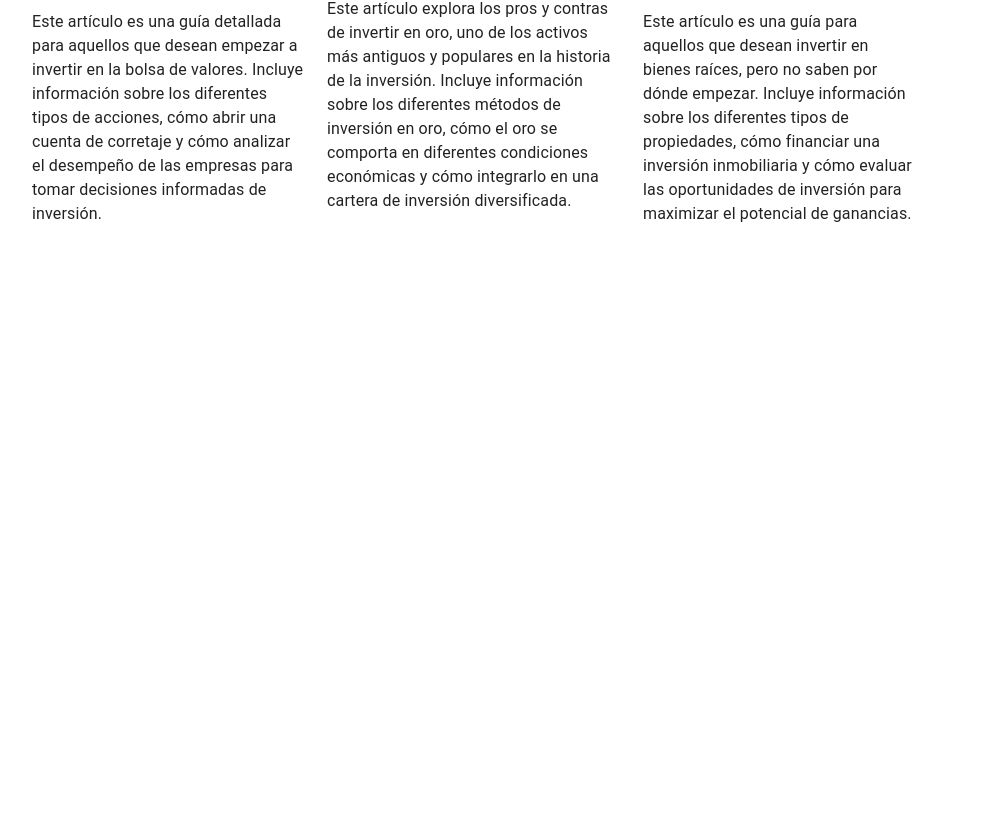
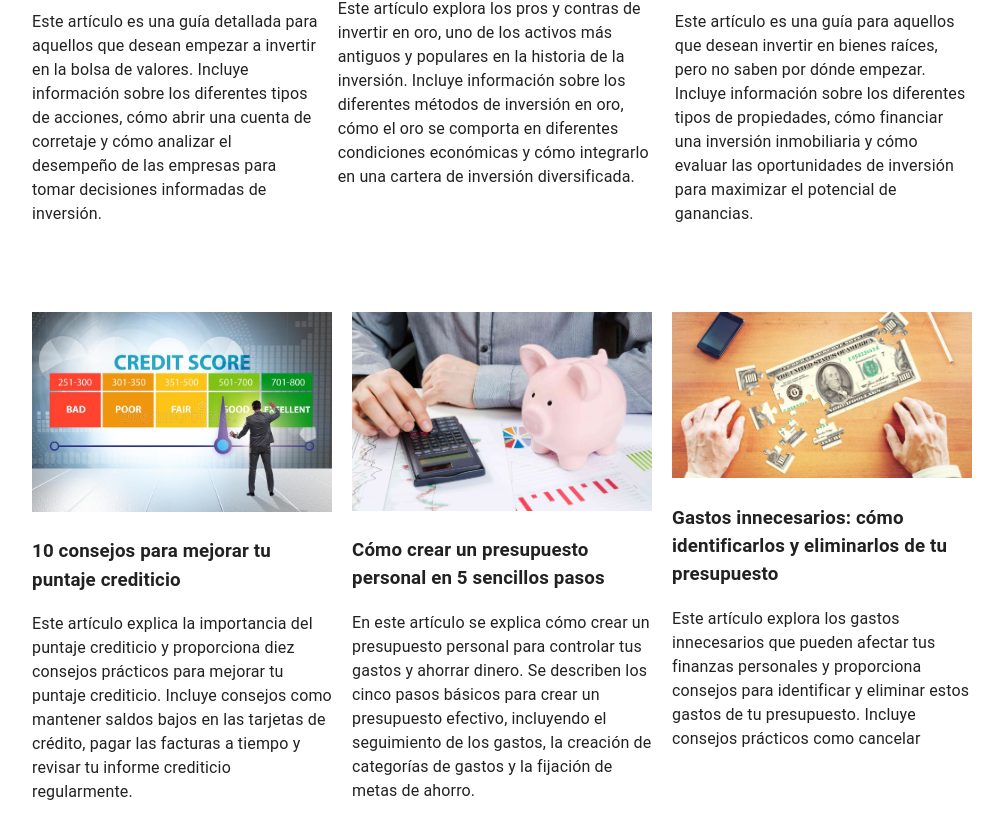
Before and after one commit to sinedie/GausianHack, a Next.js app: page / in a window 1280 px wide. Shown: the part 1192-2022 px from the top of the page, without its empty margins (192-1195 px from the left). Before the commit the page ends 1444 px from the top, so only its background shows below. Built offline with nearby package versions, Linux system fonts and the light colour scheme.

Commit message:
add finance news to landing page

```diff
--- a/components/finanzas/finanzas.jsx
+++ b/components/finanzas/finanzas.jsx
@@ -5,7 +5,7 @@ export default function Finanzas () {
     return ( <div className="courses-container">
     <div className="course">
         <div className="course-image">
-            <img src="finanzas1.jpg"/>
+            <img src="finanzas1.jpg" width={300}/>
         </div>
         <div className="course-info">
             <h3 className="course-title">10 consejos para mejorar tu puntaje crediticio</h3>
@@ -16,7 +16,7 @@ export default function Finanzas () {
     </div>
     <div className="course">
         <div className="course-image">
-            <img src="finanzas2.jpg"/>
+            <img src="finanzas2.jpg" width={300}/>
         </div>
         <div className="course-info">
             <h3 className="course-title">Cómo crear un presupuesto personal en 5 sencillos pasos</h3>
@@ -27,7 +27,7 @@ export default function Finanzas () {
     </div>
     <div className="course">
         <div className="course-image">
-            <img src="finanzas3.jpg"/>
+            <img src="finanzas3.jpg" width={300}/>
         </div>
         <div className="course-info">
             <h3 className="course-title">Gastos innecesarios: cómo identificarlos y eliminarlos de tu presupuesto</h3>
--- a/pages/index.tsx
+++ b/pages/index.tsx
@@ -6,6 +6,7 @@ import { useEffect, useState } from "react";
 import StyledPaper from "@/components/StyledPaper";
 import { useRouter } from "next/router";
 import Inversiones from "@/components/inversiones/inversiones";
+import Finanzas from "@/components/finanzas/finanzas";
 
 function HomeMessage({ onSubmit }: { onSubmit: (msg: string) => void }) {
   const [message, setMessage] = useState<string | null>(null);
@@ -127,6 +128,9 @@ export default function Home() {
           <div>
             <Inversiones></Inversiones>
           </div>
+          <div>
+            <Finanzas></Finanzas>
+          </div>
         </>
       )}
     </Container>
```
